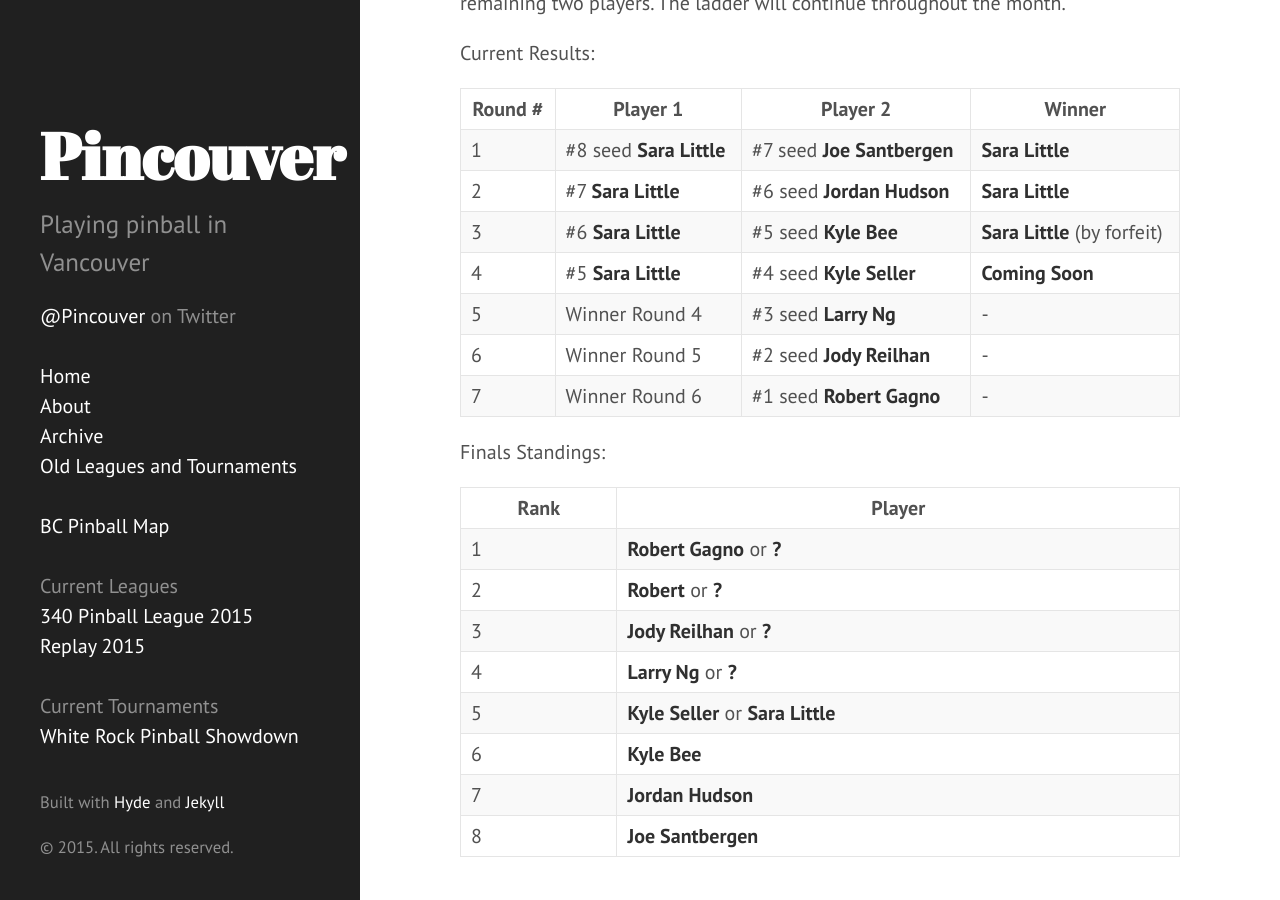
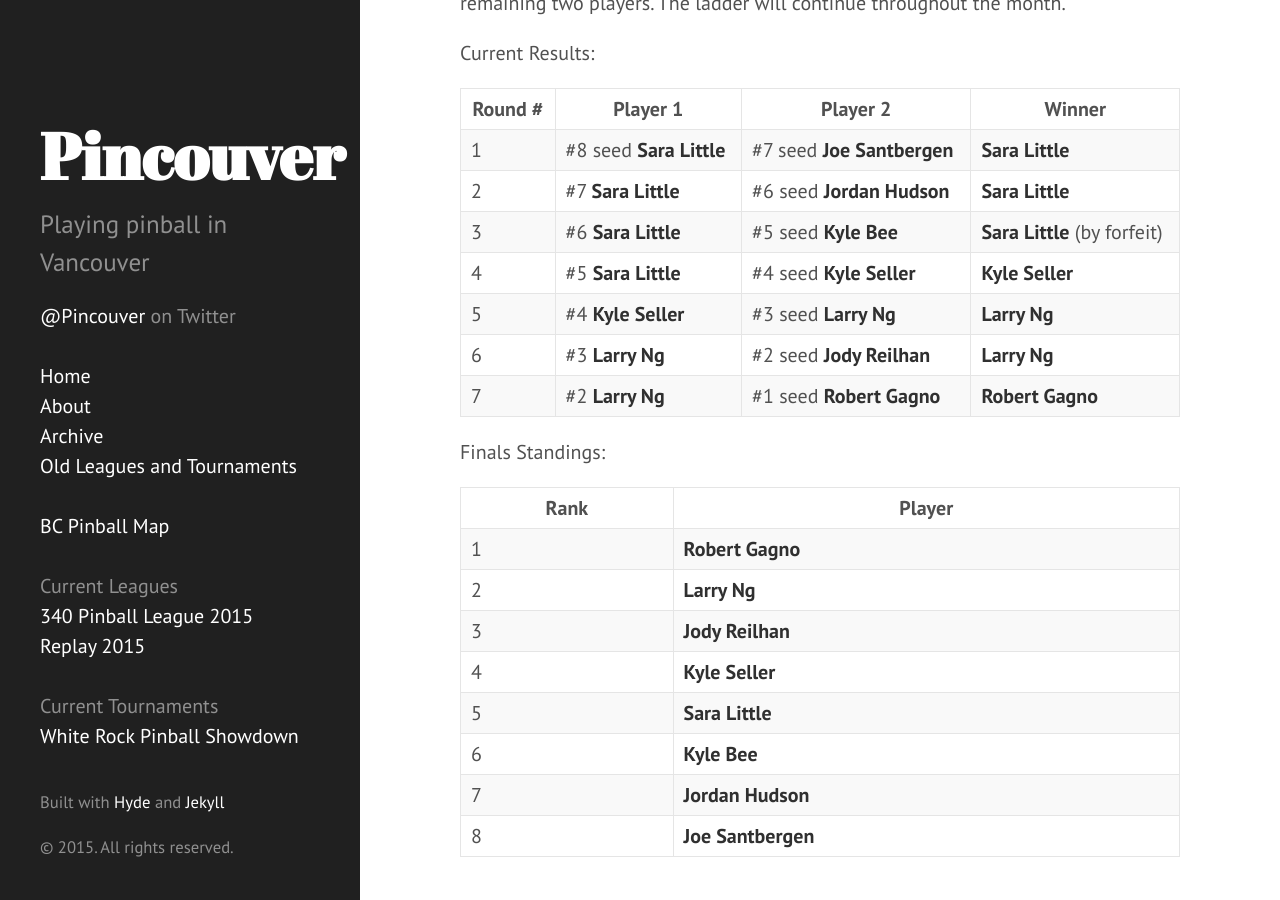
Before and after one commit to lytfyre/VancouverPinball, a Jekyll site: the page built from _posts/2015-12-13-340-finals.md, in a window 1280 px wide and 900 px high, scrolled down 712 px. Built offline with Jekyll 4.4.1, drawn with Linux system fonts in a browser that asks for light colours.

Commit message:
Add remaining 340 finals results

```diff
--- a/_posts/2015-12-13-340-finals.md
+++ b/_posts/2015-12-13-340-finals.md
@@ -30,20 +30,20 @@ Current Results:
 |1 | #8 seed **Sara Little** | #7 seed **Joe Santbergen** | **Sara Little** |
 |2 | #7  **Sara Little** | #6 seed **Jordan Hudson** | **Sara Little** |
 |3 | #6  **Sara Little** | #5 seed **Kyle Bee** | **Sara Little** (by forfeit) |
-|4 | #5  **Sara Little** | #4 seed **Kyle Seller** | **Coming Soon** |
-|5 | Winner Round 4 | #3 seed **Larry Ng** | - |
-|6 | Winner Round 5 | #2 seed **Jody Reilhan** | - |
-|7 | Winner Round 6 | #1 seed **Robert Gagno** | - |
+|4 | #5  **Sara Little** | #4 seed **Kyle Seller** | **Kyle Seller** |
+|5 | #4  **Kyle Seller** | #3 seed **Larry Ng** |  **Larry Ng** |
+|6 | #3  **Larry Ng** | #2 seed **Jody Reilhan** | **Larry Ng** |
+|7 | #2 **Larry Ng** | #1 seed **Robert Gagno** | **Robert Gagno** |
 
 Finals Standings:
 
 | Rank | Player |
 | ---- | ---- |
-| 1 | **Robert Gagno** or **?** |
-| 2 | **Robert** or **?** |
-| 3 | **Jody Reilhan** or **?**  |
-| 4 | **Larry Ng** or **?** |
-| 5 | **Kyle Seller** or **Sara Little** |
+| 1 | **Robert Gagno** |
+| 2 | **Larry Ng**
+| 3 | **Jody Reilhan**  |
+| 4 | **Kyle Seller** |
+| 5 | **Sara Little** |
 | 6 | **Kyle Bee** |
 | 7 | **Jordan Hudson** |
 | 8 | **Joe Santbergen** |
```
